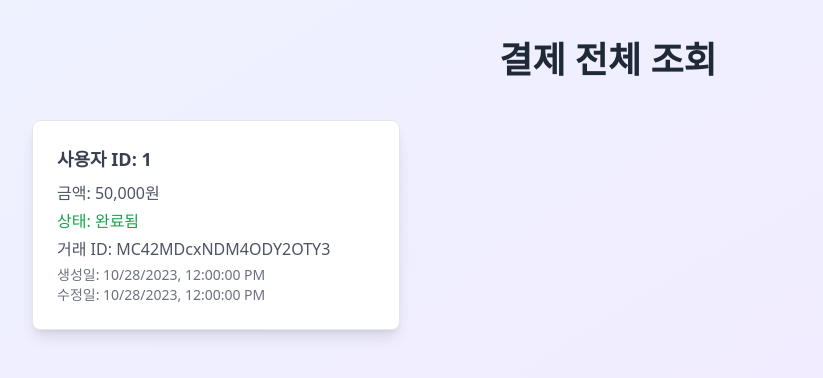
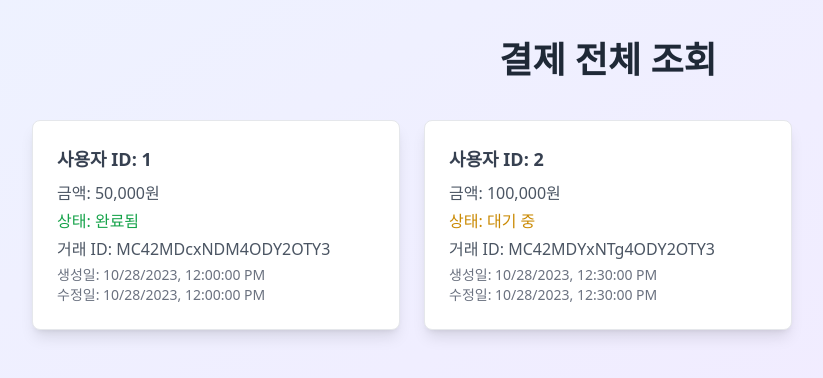
Before and after one commit to hk-toss-full/carrot-front, a React (Vite) app in the folder carrot/: page /payment/list in a window 1280 px wide. Shown: the top 378 px of the page, without its empty margins (32-855 px from the left). Built offline with nearby package versions, Linux system fonts and the light colour scheme.

Commit message:
fix: 결제창 안 나오는 에러 수정 = currency 안 정해줘서 그럼

```diff
--- a/carrot/src/pages/payment/api/paymentapi/PaymentService.ts
+++ b/carrot/src/pages/payment/api/paymentapi/PaymentService.ts
@@ -1,23 +1,27 @@
 import axiosInstance from '../axiosConfig';
 
 interface PaymentRequest {
+  amount: number;
   userId: string;
-  amount: number;
+  orderId: string;
+  orderName: string;
   status: "COMPLETED";
   transactionId: string;
 }
 
 interface PaymentResponse {
   id: number;
+  amount: number;
   userId: string;
-  amount: number;
+  orderId: string;
+  orderName: string;
   status: string;
   transactionId: string;
   createdAt: string;
   updatedAt: string;
 }
 
-const ROUTE = '/api/v1/payments';
+const ROUTE = '/payment/checkout';
 
 export const PaymentService = {
   getAll: async (): Promise<PaymentResponse[]> => {
--- a/carrot/src/pages/payment/pages/payements.tsx
+++ b/carrot/src/pages/payment/pages/payements.tsx
@@ -25,15 +25,15 @@ function PaymentListPage() {
         createdAt: "2023-10-28T12:00:00",
         updatedAt: "2023-10-28T12:00:00",
       },
-      // {
-      //   id: 2,
-      //   userId: 2,
-      //   amount: 100000,
-      //   status: "PENDING",
-      //   transactionId: "MC42MDYxNTg4ODY2OTY3",
-      //   createdAt: "2023-10-28T12:30:00",
-      //   updatedAt: "2023-10-28T12:30:00",
-      // },
+      {
+        id: 2,
+        userId: 2,
+        amount: 100000,
+        status: "PENDING",
+        transactionId: "MC42MDYxNTg4ODY2OTY3",
+        createdAt: "2023-10-28T12:30:00",
+        updatedAt: "2023-10-28T12:30:00",
+      },
     ];
 
     setPayments(mockData);
--- a/carrot/src/pages/payment/pages/paymentsave.tsx
+++ b/carrot/src/pages/payment/pages/paymentsave.tsx
@@ -8,7 +8,7 @@ const PaymentSavePage: React.FC = () => {
 
   const handleSubmit = async () => {
     try {
-      const response = await axios.post("/api/v1/payments", { userId, amount });
+      const response = await axios.post("/payment/list", { userId, amount });
       alert("결제가 성공적으로 저장되었습니다.");
     } catch (error) {
       alert("결제 저장 중 오류가 발생했습니다.");
--- a/carrot/src/pages/payment/payment/paymentcheckout.tsx
+++ b/carrot/src/pages/payment/payment/paymentcheckout.tsx
@@ -1,7 +1,7 @@
-import { loadTossPayments, ANONYMOUS } from "@tosspayments/tosspayments-sdk";
+import { loadTossPayments, ANONYMOUS, TossPaymentsPayment } from "@tosspayments/tosspayments-sdk";
 import { useEffect, useState } from "react";
 
-const clientKey = "test_ck_kYG57Eba3GZzXaRdnYYL8pWDOxmA";
+const clientKey = "test_sk_zXLkKEypNArWmo50nX3lmeaxYG5R";
 const customerKey = "gK3gyG1Kb5pUxqrq4ZmoE";
 
 type PaymentMethod = "카드" | "계좌이체" | "가상계좌" | "휴대폰 결제" | "문화상품권" | "해외 간편결제";
@@ -26,7 +26,7 @@ function convertToEnglishMethod(method: PaymentMethod): string {
 }
 
 export function PaymentCheckoutPage() {
-  const [payment, setPayment] = useState<ANONYMOUS | null>(null);
+  const [payment, setPayment] = useState<TossPaymentsPayment | null>(null);
   const [selectedPaymentMethod, setSelectedPaymentMethod] = useState<PaymentMethod | null>(null);
   const [amount, setAmount] = useState(10000);
 
@@ -50,7 +50,10 @@ export function PaymentCheckoutPage() {
     const orderId = generateRandomString();
 
     const commonParams = {
-      amount,
+      amount  :{
+        currency: "KRW",
+          value: amount,
+      },
       orderId,
       orderName: "토스 티셔츠 외 2건",
       successUrl: `${window.location.origin}/payment/success?orderId=${orderId}&amount=${amount}`,
@@ -65,7 +68,26 @@ export function PaymentCheckoutPage() {
         ...commonParams,
         method: convertToEnglishMethod(selectedPaymentMethod),
       });
-
+      // const response = await payment.requestPayment({
+      //   method: "CARD",
+      //   amount: {
+      //     currency: "KRW",
+      //     value: 50000,
+      //   },
+      //   orderId,
+      //   orderName: "토스 티셔츠 외 2건",
+      //   successUrl: window.location.origin + "/success.html",
+      //   failUrl: window.location.origin + "/fail.html",
+      //   customerEmail: "customer123@gmail.com",
+      //   customerName: "김토스",
+      //   customerMobilePhone: "01012341234",
+      //   card: {
+      //     useEscrow: false,
+      //     flowMode: "DEFAULT",
+      //     useCardPoint: false,
+      //     useAppCardOnly: false,
+      //   },
+      // });
       if (response.paymentKey) {
         const redirectUrl = `${window.location.origin}/payment/success?orderId=${orderId}&amount=${amount}&paymentKey=${response.paymentKey}`;
         console.log("Redirecting to:", redirectUrl);
--- a/carrot/src/pages/payment/payment/paymentsuccess.tsx
+++ b/carrot/src/pages/payment/payment/paymentsuccess.tsx
@@ -73,7 +73,7 @@ function PaymentSuccessPage() {
 
       const paymentRequest = {
         userId: 1, // 실제 사용자 ID로 교체해야 합니다.
-        amount: parseFloat(amount),
+        amount: amount,
         status: "COMPLETED",
         transactionId: orderId,
       };
```
